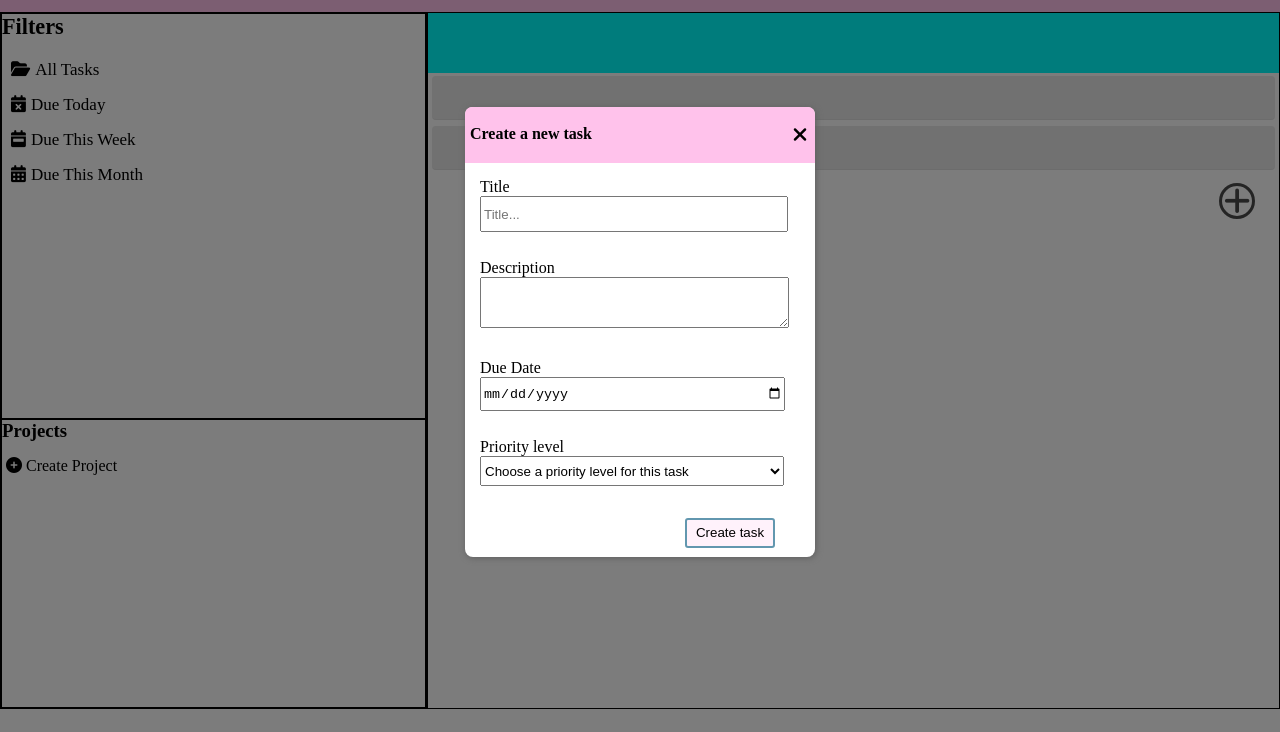
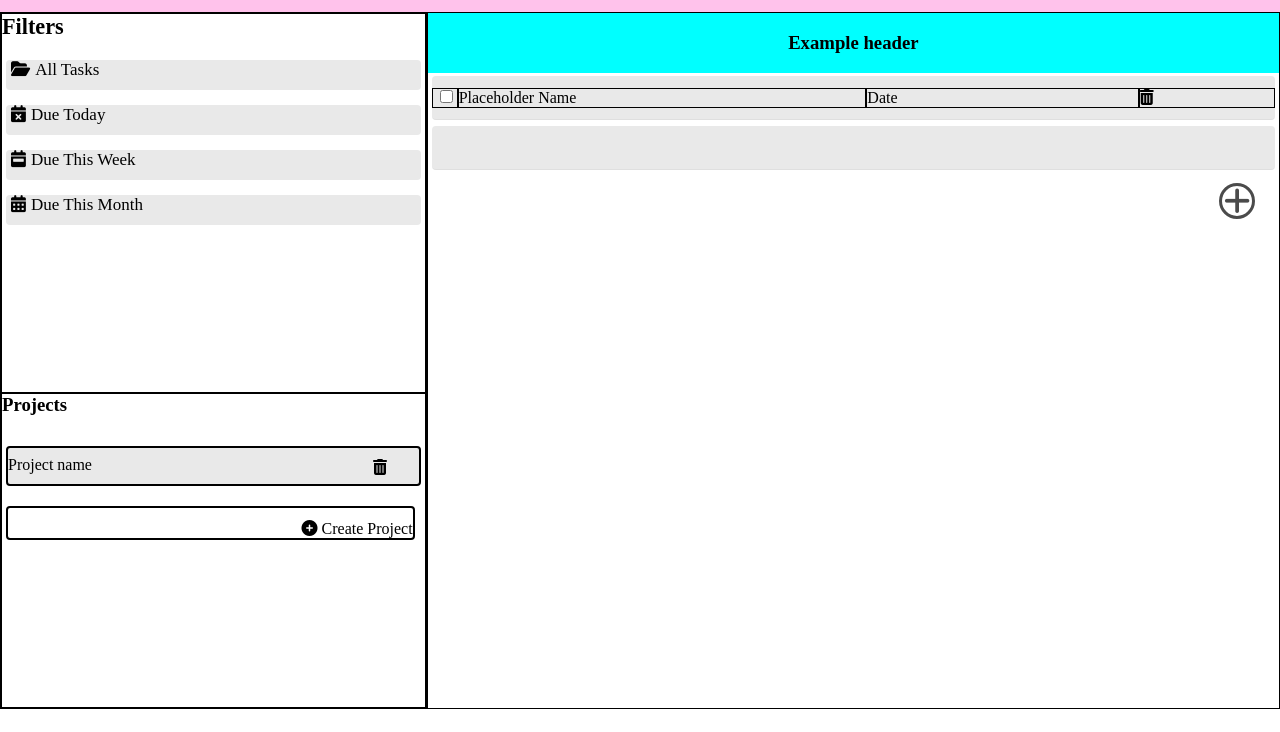
Before and after one commit to Swai15/Todo-List, a website built with webpack: page dist/index.html in a window 1280 px wide. Shown: the part 68-800 px from the top of the page. Built offline with Linux system fonts and the light colour scheme.

Commit message:
Dynamic project and project Item list

```diff
--- a/src/index.js
+++ b/src/index.js
@@ -1,4 +1,4 @@
-import createModal,{ closeModal,createProjectItem,openModalItems,closeModalItems } from "./modalPopup";
+import createModal,{ closeModal,createProjectItem,openModalItems,closeModalItems,addProjectItems } from "./modalPopup";
 import newProjectItem from "./cssDesign"
 
 
@@ -10,6 +10,7 @@ createProjectItem()
 newProjectItem()
 openModalItems()
 closeModalItems()
+addProjectItems()
 
 console.log("Working");
 
--- a/src/modalPopup.js
+++ b/src/modalPopup.js
@@ -5,6 +5,7 @@ const modalContainer = document.querySelector(".project-modalContainer")
 const titleInput = document.getElementById("project-title")
 const closeProjectModal = document.getElementById("close-projectModal")
 const createProject = document.querySelector(".create-projectItem")
+const addItem = document.querySelector(".add-projectItem")
 
 
 export default function createModal() {
@@ -24,6 +25,7 @@ export function createProjectItem() {
     const title = titleInput.value;
     modalContainer.style.visibility = "hidden"
     console.log(title);
+    //reset Value
     titleInput.value = ""
   })
 }
@@ -33,6 +35,11 @@ export function createProjectItem() {
 const itemsContainer = document.querySelector(".projectItem-modalContainer")
 const openItems = document.querySelector(".create-projectItems")
 const closeItems = document.getElementById("close-projectModalItem")
+//project Item form
+const itemTitle = document.getElementById("item-title");
+const itemDescription = document.getElementById("item-description");
+const itemDate = document.getElementById("item-date");
+const itemSelect = document.getElementById("item-select")
 
 export function openModalItems() {
   openItems.addEventListener("click",() => {
@@ -45,3 +52,13 @@ export function closeModalItems() {
     itemsContainer.style.visibility = "hidden";
   })
 }
+
+export function addProjectItems() {
+  addItem.addEventListener("click",() => {
+    itemsContainer.style.visibility = "hidden";
+    itemTitle.value = ""
+    itemDescription.value = ""
+    itemDate.value = ""
+    itemSelect.value = ""
+  })
+}
--- a/src/projectItem.js
+++ b/src/projectItem.js
@@ -1,14 +1,14 @@
 // Create item menu upon create page
 // Use a class
 
+
 export default class ProjectItem {
-  constructor(name,example) {
+  constructor(name) {
     this.name = name;
-    this.example = example;
   }
 
-  testLog() {
-    console.log(`${this.name} is in perfect ${this.example}`);
+  createProjectItem() {
+
   }
 }
 
--- a/src/style.css
+++ b/src/style.css
@@ -4,6 +4,8 @@
   --header-color: rgb(255, 194, 235);
   --create-button: rgb(98, 151, 175);
   --create-button-background: rgba(255, 194, 235, 0.219);
+  --backgroundColor-items: rgba(128, 128, 128, 0.178);
+  --backgroundColor-hoverItems: rgba(0, 0, 0, 0.151);
 }
 
 * {
@@ -54,10 +56,14 @@
   font-size: 17px;
   cursor: pointer;
   transition: var(--transition);
+  background-color: var(--backgroundColor-items);
+  height: 30px;
+  border-radius: 4px;
 }
 
 .filter:hover {
   transform: translateX(8px);
+  background-color: var(--backgroundColor-hoverItems);
 
 }
 
@@ -66,9 +72,33 @@
 }
 
 /* Projects */
+.project-title {
+  margin-bottom: 20px;
+}
 
-.project {
-  margin: 15px 4px;
+.projects {
+  display: grid;
+  grid-auto-rows: 60px;
+
+}
+
+.project-list {
+  margin: 10px 4px;
+  background-color: var(--backgroundColor-items);
+  border-radius: 4px;
+  border: 2px black solid;
+
+}
+
+.project-dynamic {
+  display: grid;
+  align-content: center;
+  grid-template-columns: 8fr 1fr;
+}
+
+.project-list i {
+  margin-top: 3px;
+  cursor: pointer;
 }
 
 .project:hover {
@@ -77,6 +107,15 @@
 }
 
 .create-project {
+  display: grid;
+  justify-content: end;
+  align-content: flex-end;
+  height: 30px;
+  margin-right: 10px;
+  background-color: white;
+}
+
+.create-project p {
   cursor: pointer;
 }
 
@@ -112,6 +151,7 @@
   padding-left: 3px;
   border-radius: 7px 7px 0 0;
 }
+
 
 .project-modalHeader i {
   cursor: pointer;
@@ -163,11 +203,16 @@
   cursor: pointer;
 }
 
-/* Right Project Item */
+/* RIGHT PROJECT ITEM */
 .projectItem-header {
-  padding-top: 60px;
+  height: 60px;
   background-color: aqua;
+  display: grid;
+  justify-content: center;
+  align-content: center;
 }
+
+.projectItem-headerDisplay {}
 
 .right-container {
   display: grid;
@@ -179,12 +224,12 @@
   border-radius: 4px;
   margin: 3px 4px;
   border-bottom: 1px rgba(128, 128, 128, 0.096) solid;
-  background-color: rgba(128, 128, 128, 0.178);
+  background-color: var(--backgroundColor-items);
   transition: var(--transition);
 }
 
 .project-item:hover {
-  background-color: rgba(0, 0, 0, 0.151);
+  background-color: var(--backgroundColor-hoverItems);
 }
 
 .create-projectItems {
@@ -241,7 +286,7 @@
   display: grid;
   justify-content: center;
   align-items: center;
-  /* visibility: hidden; */
+  visibility: hidden;
 }
 
 .projectItem-modal {
@@ -294,6 +339,8 @@
 
 }
 
+.project-list {}
+
 .add-projectItem {
   display: grid;
   justify-content: end;
@@ -307,6 +354,7 @@
   height: 30px;
   margin-right: 40px;
   border-radius: 3px;
+  cursor: pointer;
 }
 
 .projectItem-modalBody form input {
@@ -318,3 +366,18 @@
   width: 304px;
   height: 30px;
 }
+
+.project-item {
+  display: grid;
+  grid-template-columns: 26px 3fr 2fr 1fr;
+  justify-content: center;
+  align-items: center;
+}
+
+.project-item div {
+  border: 1px black solid;
+}
+
+.project-itemCheckbox {
+  padding-left: 7px;
+}
```
Also changed, not shown: dist/index.html, dist/main.bundle.js.
